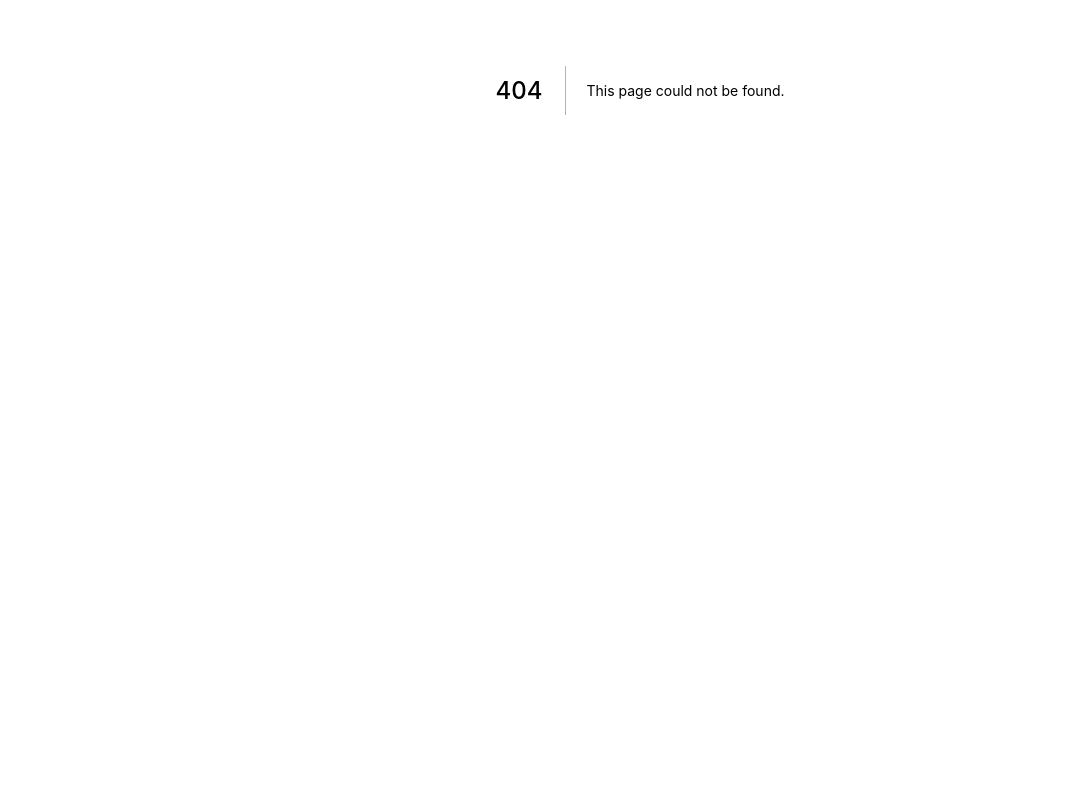
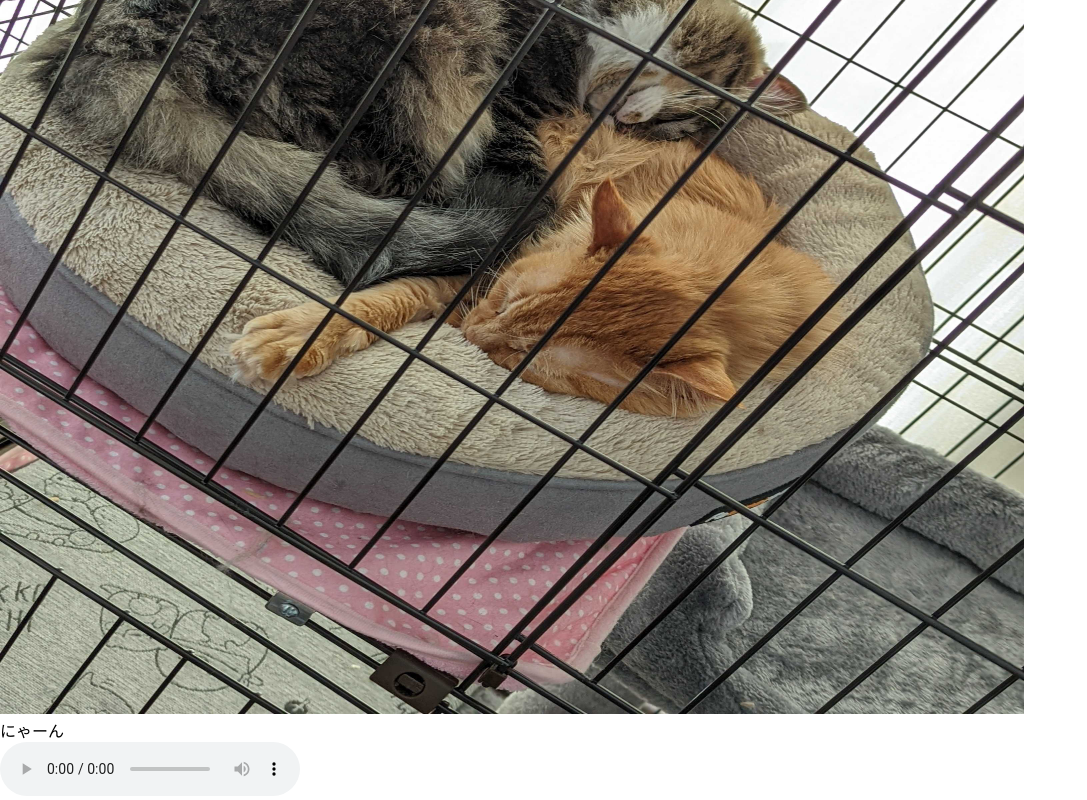
Before and after one commit to AkiraMAEGAWA/napojiro, a Next.js app: page /cat in a window 1280 px wide. Before the commit this address had no page. Shown: the part 310-1110 px from the top of the page, without its empty margins (0-1087 px from the left). Before the commit the page ends 800 px from the top, so only its background shows below. Built offline with nearby package versions, Linux system fonts and the light colour scheme.

Commit message:
catコンポーネントを追加

```diff
--- /dev/null
+++ b/pages/cat/cat.js
@@ -0,0 +1,14 @@
+import Image from "next/image"
+
+const Cat = ({imgSrcPath}) => {
+    return <>
+        <Image
+          src={imgSrcPath}
+          alt="o-jiro and naporitan"
+          width={1024}
+          height={1024}
+        />
+    </>
+}
+
+export default Cat;
--- /dev/null
+++ b/pages/cat/index.js
@@ -0,0 +1,16 @@
+import Cat from "./cat"
+import Nyan from "./nyan"
+
+const CutyCat = () => {
+
+    const imgSrcPath = "/akarui_cats.jpg"
+    const audioSrcPath = "/nyan.m4a"
+    const mimeType = "audio/aac"
+
+    return <div>
+        <Cat imgSrcPath={imgSrcPath} />
+        <Nyan audioSrcPath={audioSrcPath} mimeType={mimeType} />
+    </div>
+}
+
+export default CutyCat
--- /dev/null
+++ b/pages/cat/nyan.js
@@ -0,0 +1,12 @@
+const Nyan = ({audioSrcPath, mimeType}) => {
+    return <>
+        <figcaption>にゃーん</figcaption>
+        <audio
+            controls
+            src={audioSrcPath} type={mimeType}
+        >
+        </audio>
+    </>
+}
+
+export default Nyan
```
Also changed, not shown: public/akarui_cats.jpg (added), 1 other file (tests, documents, lock files or other folders).
